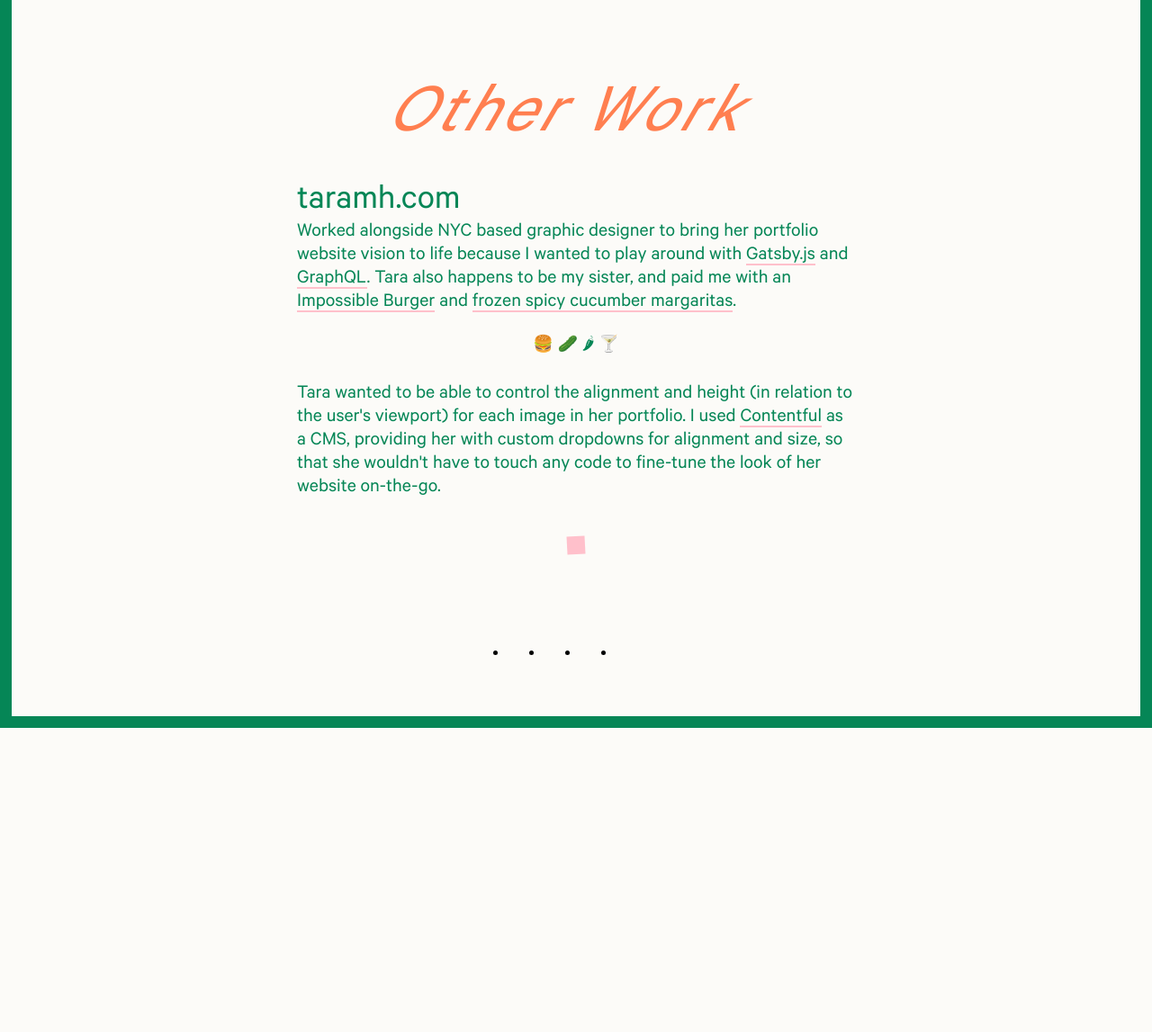
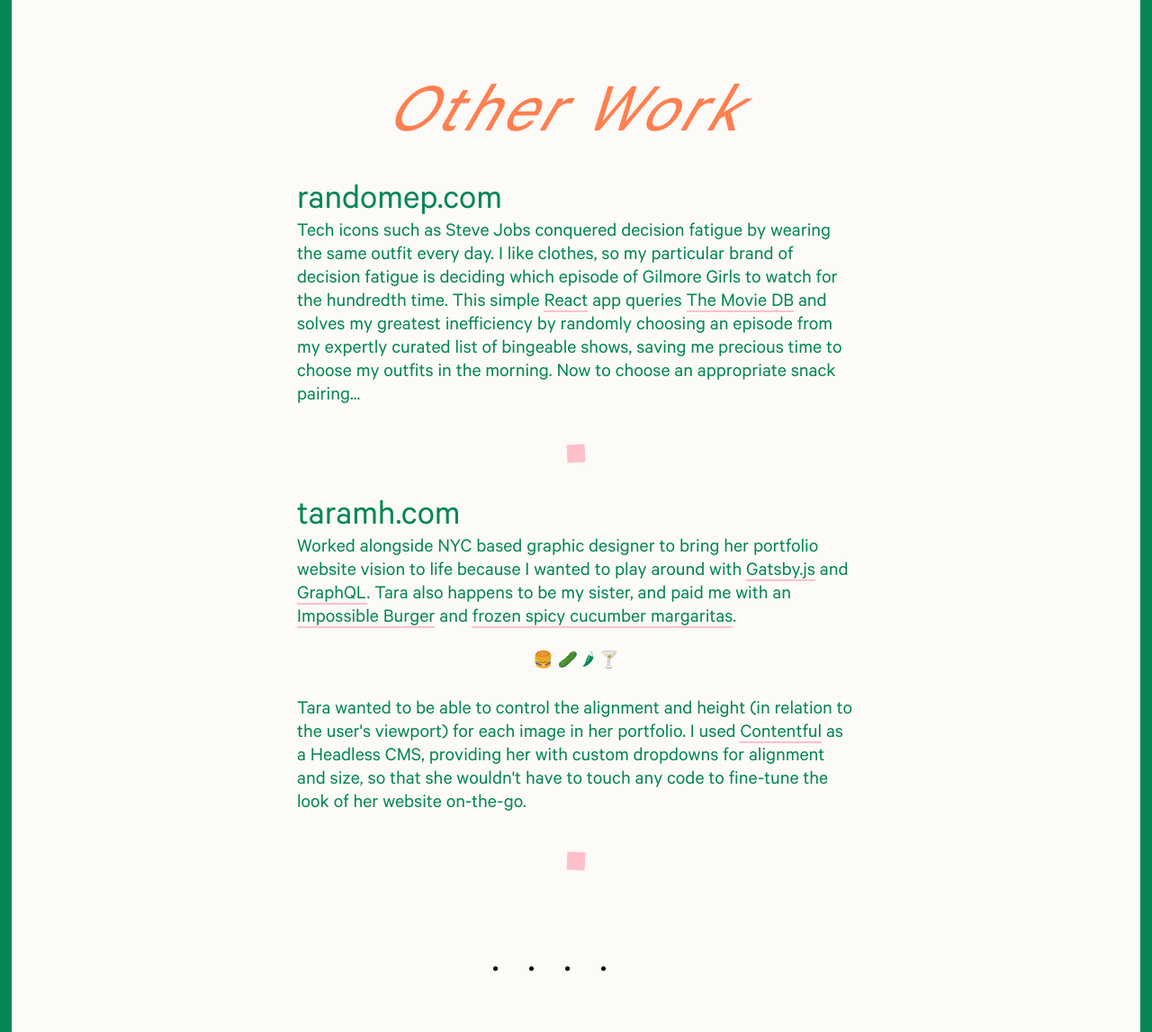
Before and after one commit to jademh/jademh, a website built with Parcel: page index.html in a window 1280 px wide. Shown: the part 1417-2564 px from the top of the page at 90% size. Before the commit the page ends 2226 px from the top, so only its background shows below. Built offline with nearby package versions, Linux system fonts and the light colour scheme; files whose address does not match are found by name; a web font is replaced by a local one.

Commit message:
add randomep.com description

```diff
--- a/index.html
+++ b/index.html
@@ -115,6 +115,23 @@
         <h2>Other Work</h2>
       </div>
       <section class="section--mini">
+        <h3>
+          <a href="https://www.randomep.com" target="_blank">randomep.com</a>
+        </h3>
+        <p>
+          Tech icons such as Steve Jobs conquered decision fatigue by wearing
+          the same outfit every day. I like clothes, so my particular brand of
+          decision fatigue is deciding which episode of Gilmore Girls to watch
+          for the hundredth time. This simple
+          <a href="https://reactjs.org/" target="_blank">React</a> app queries
+          <a href="https://www.themoviedb.org/" target="_blank">The Movie DB</a>
+          and solves my greatest inefficiency by randomly choosing an episode
+          from my expertly curated list of bingeable shows, saving me precious
+          time to choose my outfits in the morning. Now to choose an appropriate
+          snack pairing...
+        </p>
+      </section>
+      <section class="section--mini">
         <h3><a href="https://www.taramh.com" target="_blank">taramh.com</a></h3>
         <p>
           Worked alongside NYC based graphic designer to bring her portfolio
@@ -141,12 +158,13 @@
           <span class="emoji" role="img" aria-label="cocktail emoji">🍸</span>
         </p>
         <p>
-          Tara wanted to be able to control the alignment and height
-          (in relation to the user's viewport) for each image in her
-          portfolio. I used
+          Tara wanted to be able to control the alignment and height (in
+          relation to the user's viewport) for each image in her portfolio. I
+          used
           <a href="https://www.contentful.com" target="_blank">Contentful</a> as
-          a CMS, providing her with custom dropdowns for alignment and size, so that she
-          wouldn't have to touch any code to fine-tune the look of her website on-the-go.
+          a Headless CMS, providing her with custom dropdowns for alignment and
+          size, so that she wouldn't have to touch any code to fine-tune the
+          look of her website on-the-go.
         </p>
       </section>
     </section>
```
Also changed, not shown: 1 other file.
